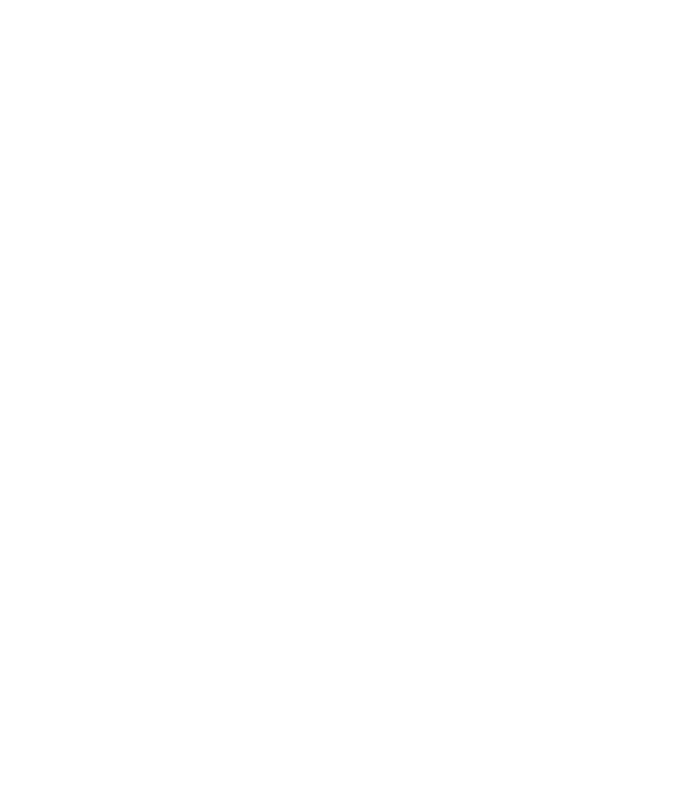
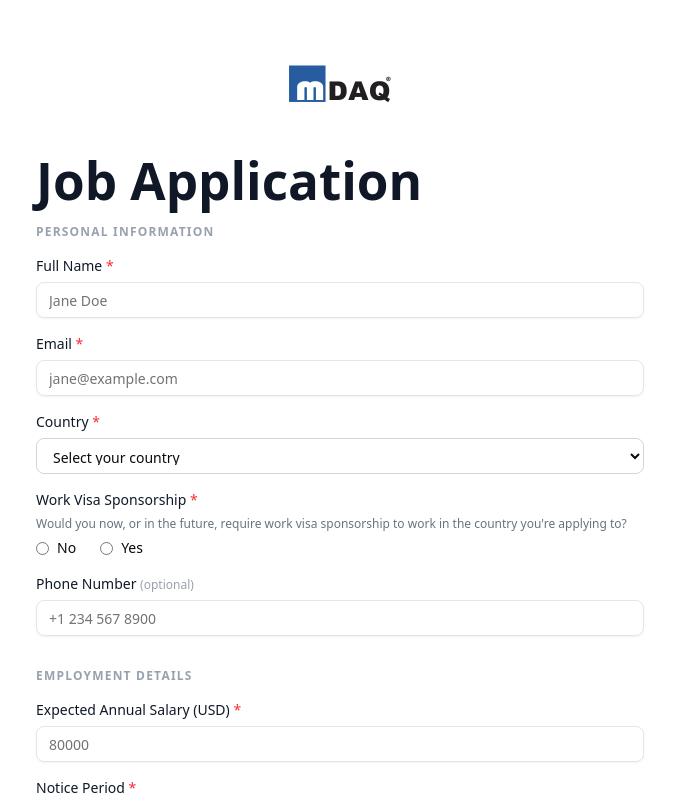
Before and after one commit to M-DAQ-Global/ats-form, a React (Vite) app in the folder job-application-form/: page / in a window 1280 px wide. Shown: the top 800 px of the page, without its empty margins (300-975 px from the left). Built offline with nearby package versions, Linux system fonts and the light colour scheme.

Commit message:
fix/route root page to application

```diff
--- a/job-application-form/src/index.css
+++ b/job-application-form/src/index.css
@@ -62,8 +62,6 @@
 
 body {
   margin: 0;
-  display: flex;
-  place-items: center;
   min-width: 320px;
   min-height: 100vh;
 }
--- a/job-application-form/src/main.tsx
+++ b/job-application-form/src/main.tsx
@@ -1,7 +1,6 @@
 import { StrictMode } from 'react'
 import { createRoot } from 'react-dom/client'
 import './index.css'
-import App from './App'
 import RegularApplication from './pages/RegularApplication'
 import ApplicationSuccess from './pages/ApplicationSuccess'
 import { BrowserRouter, Routes, Route } from "react-router-dom";
@@ -10,7 +9,7 @@
   <StrictMode>
     <BrowserRouter>
       <Routes>
-        <Route path='/' element={<App />}></Route>
+        <Route path='/' element={<RegularApplication />}></Route>
         <Route path='/application' element={<RegularApplication />}></Route>
         <Route path='/application/success' element={<ApplicationSuccess />}></Route>
       </Routes>
--- a/job-application-form/src/pages/RegularApplication.tsx
+++ b/job-application-form/src/pages/RegularApplication.tsx
@@ -1,5 +1,5 @@
 import { useSearchParams, useNavigate } from 'react-router-dom'
-import { useForm, SubmitHandler } from 'react-hook-form'
+import { useForm } from 'react-hook-form'
 
 import { Button } from '@/components/ui/button'
 import { Input } from '@/components/ui/input'
@@ -56,8 +56,8 @@
     }
 
     return (
-        <div className="min-h-screen bg-white">
-            <div className="max-w-2xl mx-auto px-8 py-16">
+        <div className="min-h-screen bg-white flex justify-center">
+            <div className="w-full max-w-2xl px-8 py-16">
                 <div className="flex justify-center mb-12">
                     <img src="/m-daqlogo2.png" alt="mDAQ" className="h-10 w-auto" />
                 </div>
@@ -262,7 +262,8 @@
                     <div>
                         <Button
                             type="submit"
-                            className="bg-orange-500 hover:bg-orange-600 text-white font-medium px-8 py-2 rounded-full h-auto"
+                            disabled={!slug}
+                            className="bg-orange-500 hover:bg-orange-600 text-white font-medium px-8 py-2 rounded-full h-auto disabled:opacity-50 disabled:cursor-not-allowed"
                         >
                             Submit Application
                         </Button>
```
